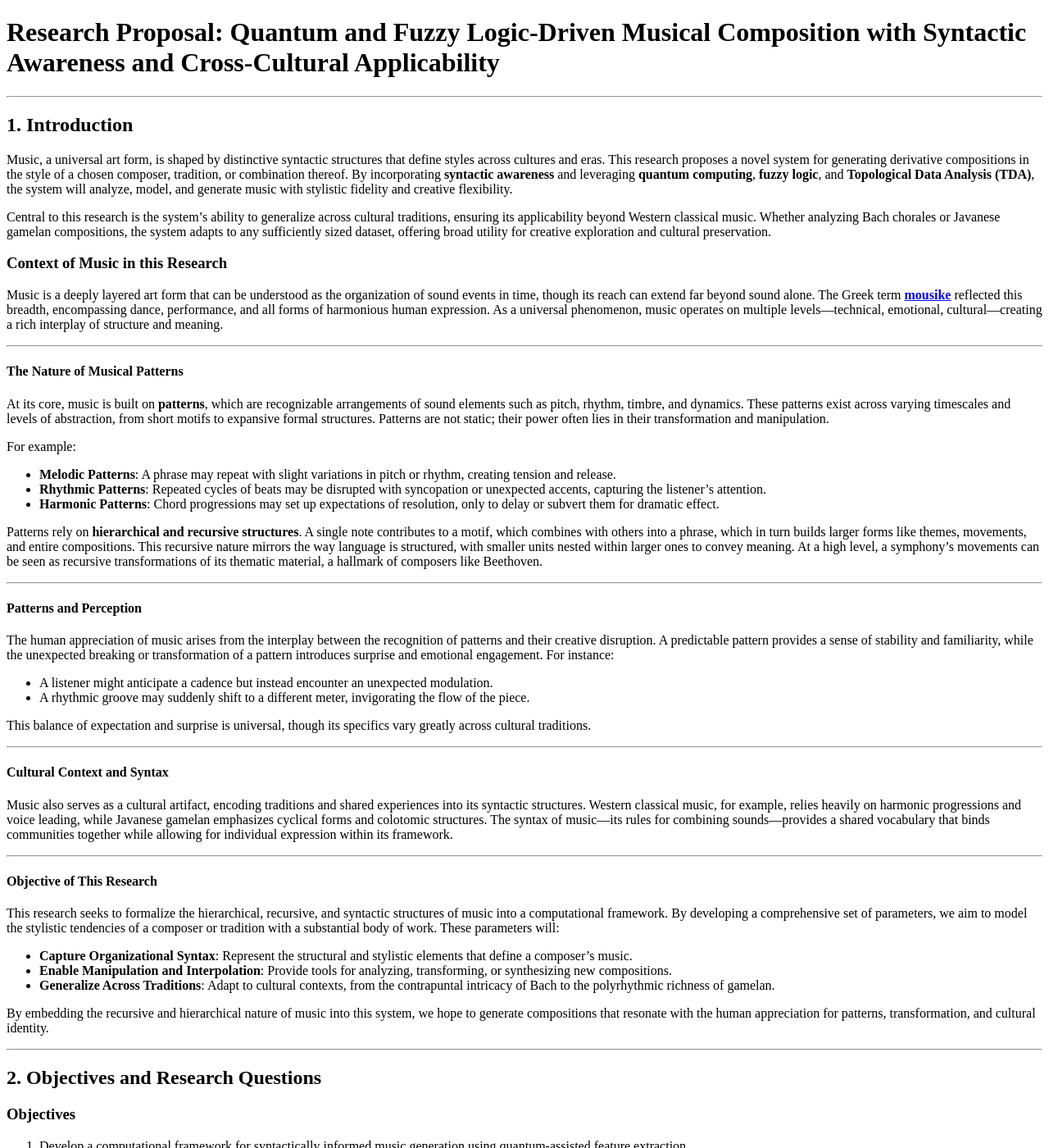
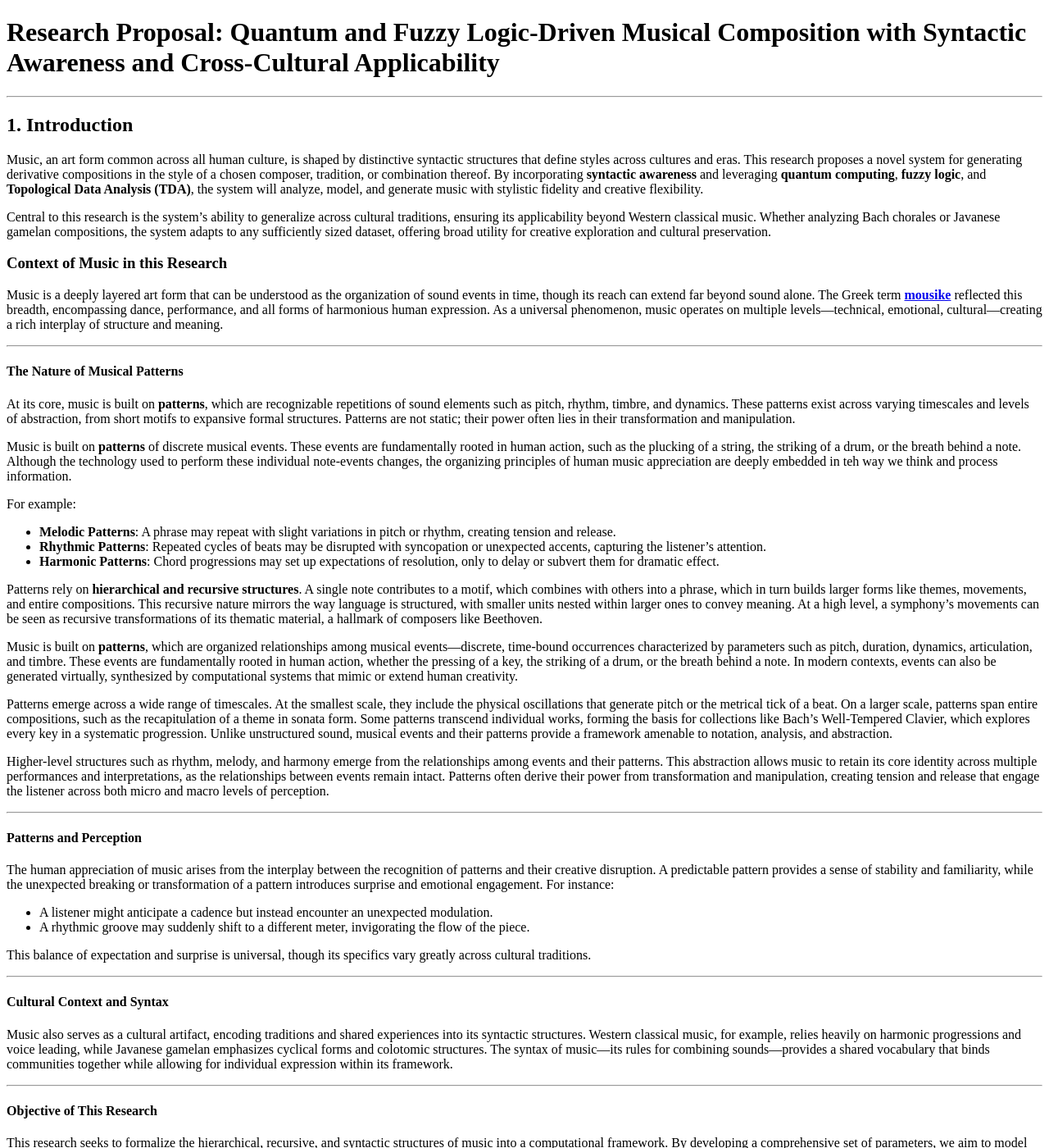
Before and after one commit to CHI-CityTech/QuantumMusic, a Jekyll site: the page built from InitialProposal.md, in a window 1280 px wide and 1400 px high. Shown: the whole window at 82% size. Built offline with Jekyll 4.4.1, drawn with Linux system fonts in a browser that asks for light colours; our own code applies the rules of GitHub Pages for plain Markdown files.

Commit message:
Update InitialProposal.md

```diff
--- a/InitialProposal.md
+++ b/InitialProposal.md
@@ -3,7 +3,7 @@
 ---
 
 ## **1. Introduction**
-Music, a universal art form, is shaped by distinctive syntactic structures that define styles across cultures and eras. This research proposes a novel system for generating derivative compositions in the style of a chosen composer, tradition, or combination thereof. By incorporating **syntactic awareness** and leveraging **quantum computing**, **fuzzy logic**, and **Topological Data Analysis (TDA)**, the system will analyze, model, and generate music with stylistic fidelity and creative flexibility.
+Music, an art form common across all human culture, is shaped by distinctive syntactic structures that define styles across cultures and eras. This research proposes a novel system for generating derivative compositions in the style of a chosen composer, tradition, or combination thereof. By incorporating **syntactic awareness** and leveraging **quantum computing**, **fuzzy logic**, and **Topological Data Analysis (TDA)**, the system will analyze, model, and generate music with stylistic fidelity and creative flexibility.
 
 Central to this research is the system’s ability to generalize across cultural traditions, ensuring its applicability beyond Western classical music. Whether analyzing Bach chorales or Javanese gamelan compositions, the system adapts to any sufficiently sized dataset, offering broad utility for creative exploration and cultural preservation.
 
@@ -14,7 +14,10 @@ Music is a deeply layered art form that can be understood as the organization of
 ---
 
 #### **The Nature of Musical Patterns**
-At its core, music is built on **patterns**, which are recognizable arrangements of sound elements such as pitch, rhythm, timbre, and dynamics. These patterns exist across varying timescales and levels of abstraction, from short motifs to expansive formal structures. Patterns are not static; their power often lies in their transformation and manipulation.
+At its core, music is built on **patterns**, which are recognizable repetitions of sound elements such as pitch, rhythm, timbre, and dynamics. These patterns exist across varying timescales and levels of abstraction, from short motifs to expansive formal structures. Patterns are not static; their power often lies in their transformation and manipulation.
+
+Music is built on **patterns** of discrete musical events. These events are fundamentally rooted in human action, such as the plucking of a string, the striking of a drum, or the breath behind a note. Although the technology used to perform these individual note-events changes, the organizing principles of human music appreciation are deeply embedded in teh way we think and process information.
+
 
 For example:
 - **Melodic Patterns**: A phrase may repeat with slight variations in pitch or rhythm, creating tension and release.
@@ -22,6 +25,16 @@ For example:
 - **Harmonic Patterns**: Chord progressions may set up expectations of resolution, only to delay or subvert them for dramatic effect.
 
 Patterns rely on **hierarchical and recursive structures**. A single note contributes to a motif, which combines with others into a phrase, which in turn builds larger forms like themes, movements, and entire compositions. This recursive nature mirrors the way language is structured, with smaller units nested within larger ones to convey meaning. At a high level, a symphony’s movements can be seen as recursive transformations of its thematic material, a hallmark of composers like Beethoven.
+
+
+Music is built on **patterns**, which are organized relationships among musical events—discrete, time-bound occurrences characterized by parameters such as pitch, duration, dynamics, articulation, and timbre. These events are fundamentally rooted in human action, whether the pressing of a key, the striking of a drum, or the breath behind a note. In modern contexts, events can also be generated virtually, synthesized by computational systems that mimic or extend human creativity.
+
+Patterns emerge across a wide range of timescales. At the smallest scale, they include the physical oscillations that generate pitch or the metrical tick of a beat. On a larger scale, patterns span entire compositions, such as the recapitulation of a theme in sonata form. Some patterns transcend individual works, forming the basis for collections like Bach’s Well-Tempered Clavier, which explores every key in a systematic progression. Unlike unstructured sound, musical events and their patterns provide a framework amenable to notation, analysis, and abstraction.
+
+Higher-level structures such as rhythm, melody, and harmony emerge from the relationships among events and their patterns. This abstraction allows music to retain its core identity across multiple performances and interpretations, as the relationships between events remain intact. Patterns often derive their power from transformation and manipulation, creating tension and release that engage the listener across both micro and macro levels of perception.
+
+
+
 
 ---
 
@@ -31,6 +44,10 @@ The human appreciation of music arises from the interplay between the recognitio
 - A rhythmic groove may suddenly shift to a different meter, invigorating the flow of the piece.
 
 This balance of expectation and surprise is universal, though its specifics vary greatly across cultural traditions.
+
+
+
+
 
 ---
 
```
